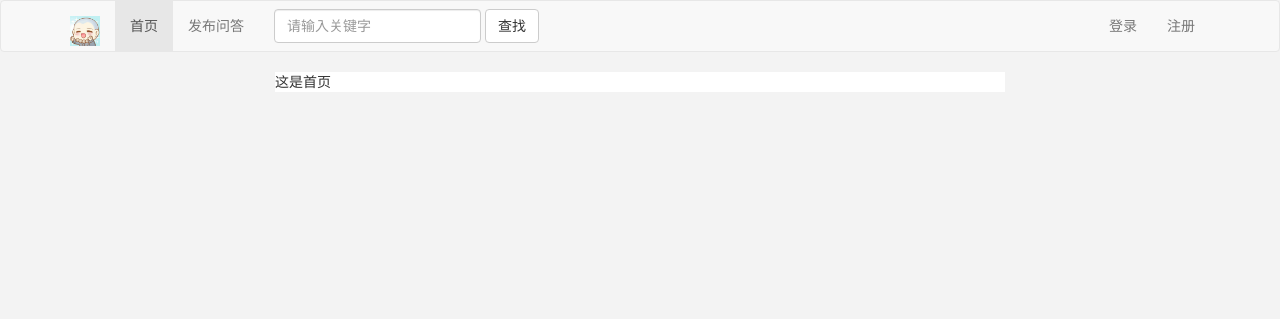
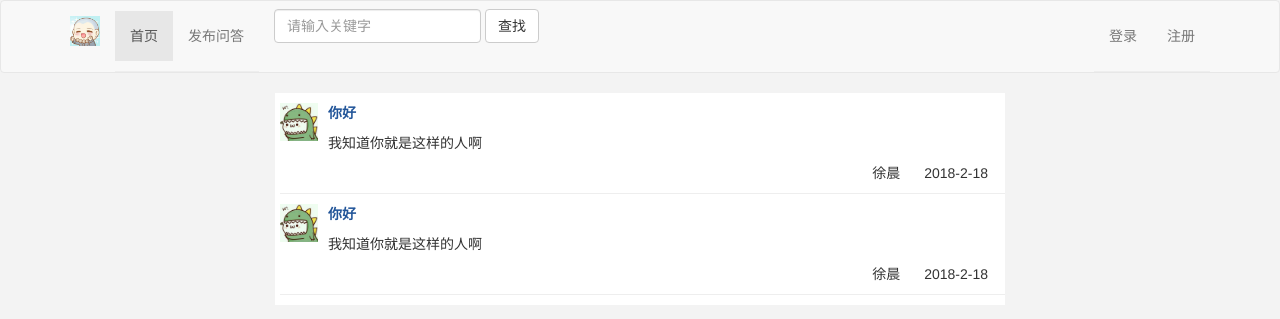
Before and after one commit to Healwy/flask_web_xnysfc, a Flask app: page / in a window 1280 px wide. Shown: the top 319 px of the page. Run offline with Flask 2, Linux system fonts and the light colour scheme; some libraries are stand-ins or nearby versions.

Commit message:
Complete the index html

```diff
--- /dev/null
+++ b/static/css/index.css
@@ -0,0 +1,40 @@
+ul{
+    list-style: none;
+    padding-left: 5px;
+}
+
+ul li{
+    border-bottom: 1px solid #eee;
+    overflow: hidden;
+    padding: 10px 0;
+}
+.avatar-group{
+    width: 38px;
+    height: 100%;
+    float: left;
+}
+
+.avatar-group .avatar{
+    width: 38px;
+    height: 38px;
+}
+
+.question-group{
+    float: left;
+    width: 660px;
+    margin-left: 10px;
+}
+
+.question-title a{
+    color: #259;
+    font-weight: 900;
+}
+
+
+.question-info{
+    text-align: right
+}
+
+.question-info .question-author{
+    margin-right: 20px;
+}
--- a/templates/base.html
+++ b/templates/base.html
@@ -32,7 +32,7 @@
         <!-- Collect the nav links, forms, and other content for toggling -->
         <div class="collapse navbar-collapse" id="bs-example-navbar-collapse-1">
           <ul class="nav navbar-nav">
-            <li class="active"><a href="#">首页 <span class="sr-only">(current)</span></a></li>
+            <li class="active"><a href="{{ url_for('index') }}">首页 <span class="sr-only">(current)</span></a></li>
             <li><a href="{{ url_for('question') }}">发布问答</a></li>
           </ul>
           <form class="navbar-form navbar-left">
--- a/templates/index.html
+++ b/templates/index.html
@@ -1,7 +1,36 @@
 {% extends 'base.html' %}
+{% block head %}
+    <link rel="stylesheet" href="{{ url_for('static',filename='css/index.css') }}">
+{% endblock %}
 
 {% block title %}首页{% endblock %}
 
 {% block main %}
-    这是首页
+    <ul>
+        <li>
+            <div class="avatar-group">
+                <img src="{{ url_for('static',filename='images/hi.jpg') }}" alt="" class="avatar">
+            </div>
+            <div class="question-group">
+                <p class="question-title"><a href="">你好</a></p>
+                <p class="content-group">我知道你就是这样的人啊</p>
+                <div class="question-info">
+                    <span class="question-author">徐晨</span>
+                    <span class="question-time">2018-2-18</span>
+                </div>
+            </div>
+        </li>
+         <li>
+            <div class="avatar-group">
+                <img src="{{ url_for('static',filename='images/hi.jpg') }}" alt="" class="avatar">
+            </div>
+            <div class="question-group">
+                <p class="question-title"><a href="">你好</a></p>
+                <p class="content-group">我知道你就是这样的人啊</p>
+                <div class="question-info">
+                    <span class="question-author">徐晨</span>
+                    <span class="question-time">2018-2-18</span>
+                </div>
+            </div>
+        </li>
 {% endblock %}
```
